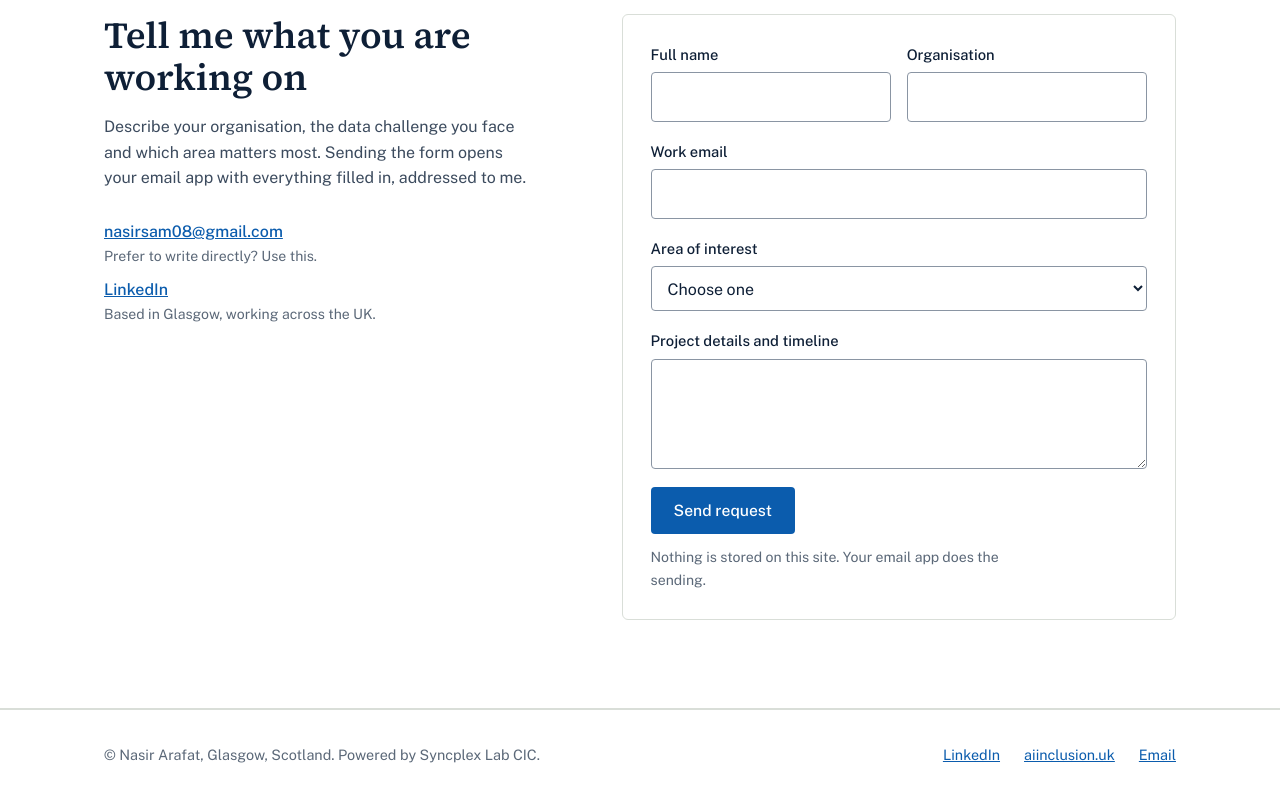
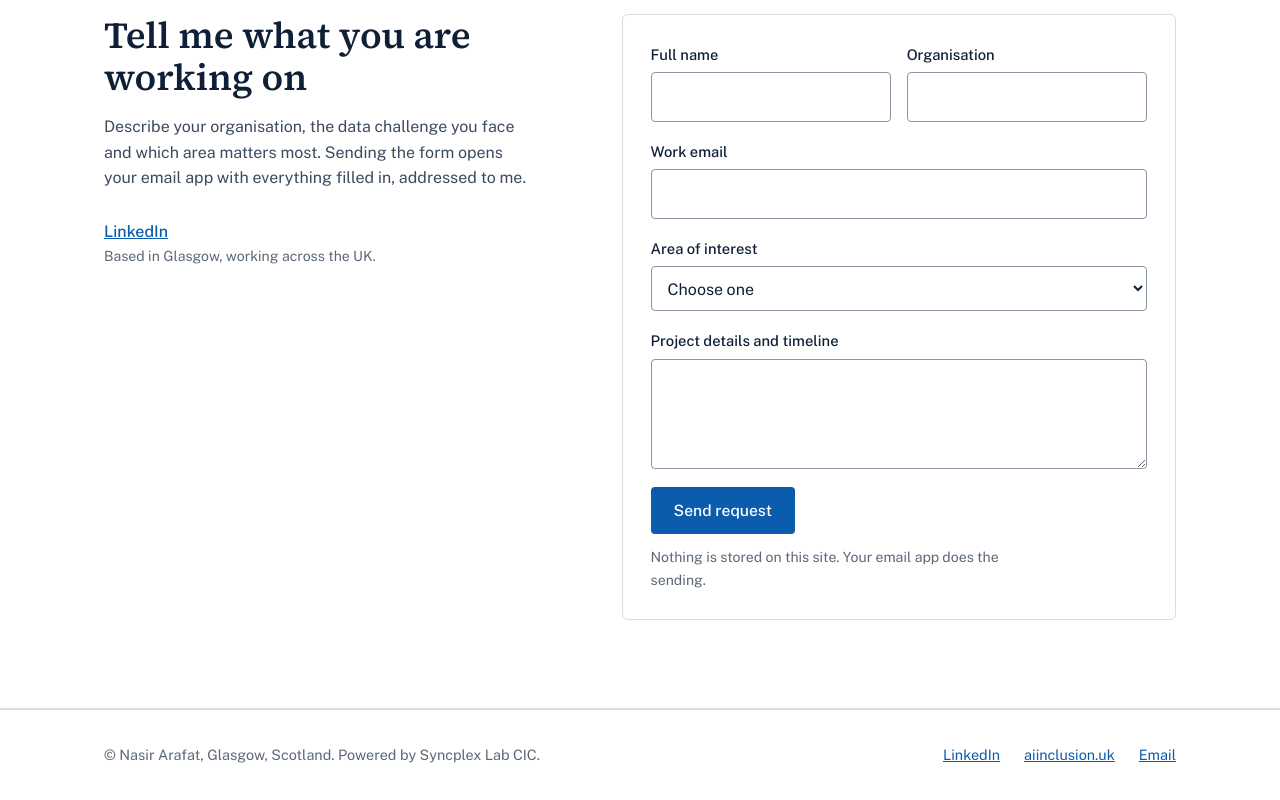
Before and after one commit to nasirarafat/nasirarafat.github.io, a plain HTML site: page index.html in a window 1280 px wide. Shown: the part 4025-4825 px from the top of the page. Drawn offline with nearby package versions, Linux system fonts and the light colour scheme.

Commit message:
Update contact information in index.html

```diff
--- a/index.html
+++ b/index.html
@@ -385,7 +385,7 @@ footer{border-top:1px solid var(--rule);padding:32px 0;background:var(--card)}
       <h2 id="ct-h">Tell me what you are working on</h2>
       <p>Describe your organisation, the data challenge you face and which area matters most. Sending the form opens your email app with everything filled in, addressed to me.</p>
       <div class="direct">
-        <div><a href="mailto:nasirsam08@gmail.com">nasirsam08@gmail.com</a><span>Prefer to write directly? Use this.</span></div>
+
         <div><a href="https://www.linkedin.com/in/nasir-arafat">LinkedIn</a><span>Based in Glasgow, working across the UK.</span></div>
       </div>
     </div>
```
